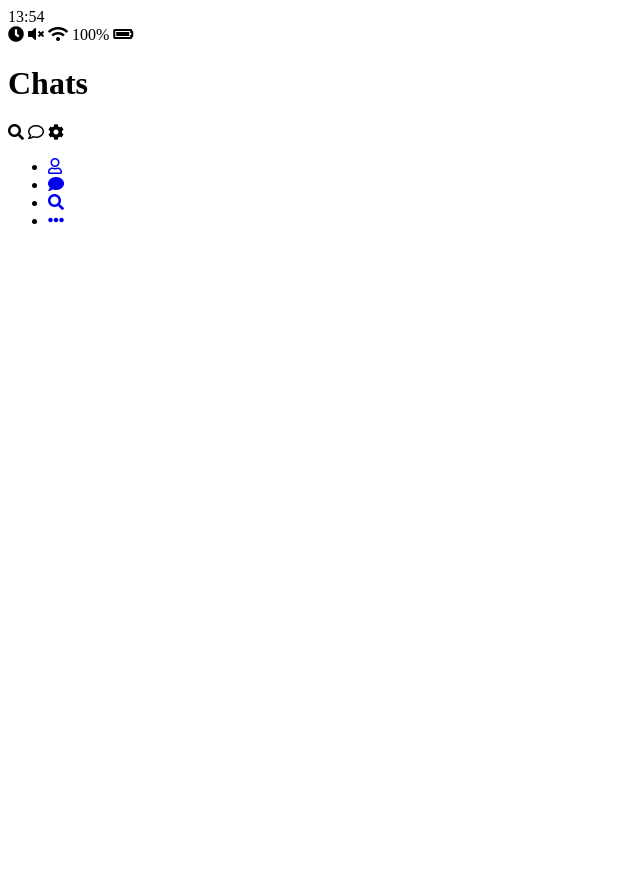
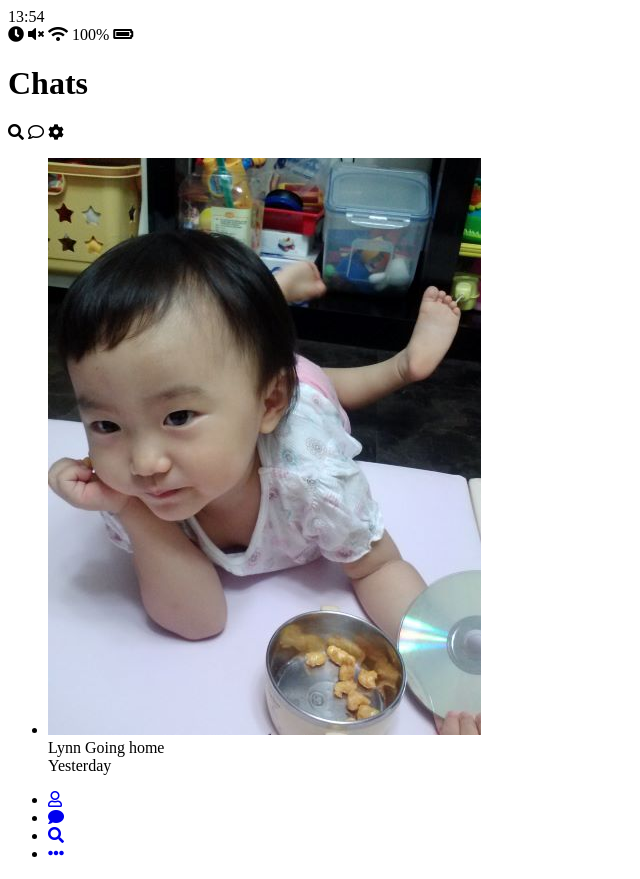
Before and after one commit to stepBystep201912/kakao-clone, a plain HTML site: page index.html in a window 1280 px wide. Shown: the whole page, without its empty margins (0-640 px from the left). Before the commit the page ends 800 px from the top, so only its background shows below. Drawn offline with Linux system fonts and the light colour scheme.

Commit message:
indexhtml chats

```diff
--- a/index.html
+++ b/index.html
@@ -35,7 +35,22 @@
         <span class="header__icon"><i class="fas fa-cog"></i></span>
       </div>
     </header>
-
+    <main class="chats">
+      <ul class="chats__list">
+        <li class="chats_chat chat">
+          <div class="chat__column">
+            <img class="chat__avatar" src="images/avatar.jpg" alt="" />
+            <div class="chat__content">
+              <span class="chat__username">Lynn</span>
+              <span class="chat__preview">Going home</span>
+            </div>
+          </div>
+          <div class="chat__column">
+            <span class="chat__timestamp">Yesterday</span>
+          </div>
+        </li>
+      </ul>
+    </main>
     <nav class="nav">
       <ul class="nav__list">
         <li class="nav__list-item">
```
Also changed, not shown: find.html (+0 -1 lines), friends.html (+0 -1 lines), more.html (+1 -1 lines), images/avatar.jpg (added).
